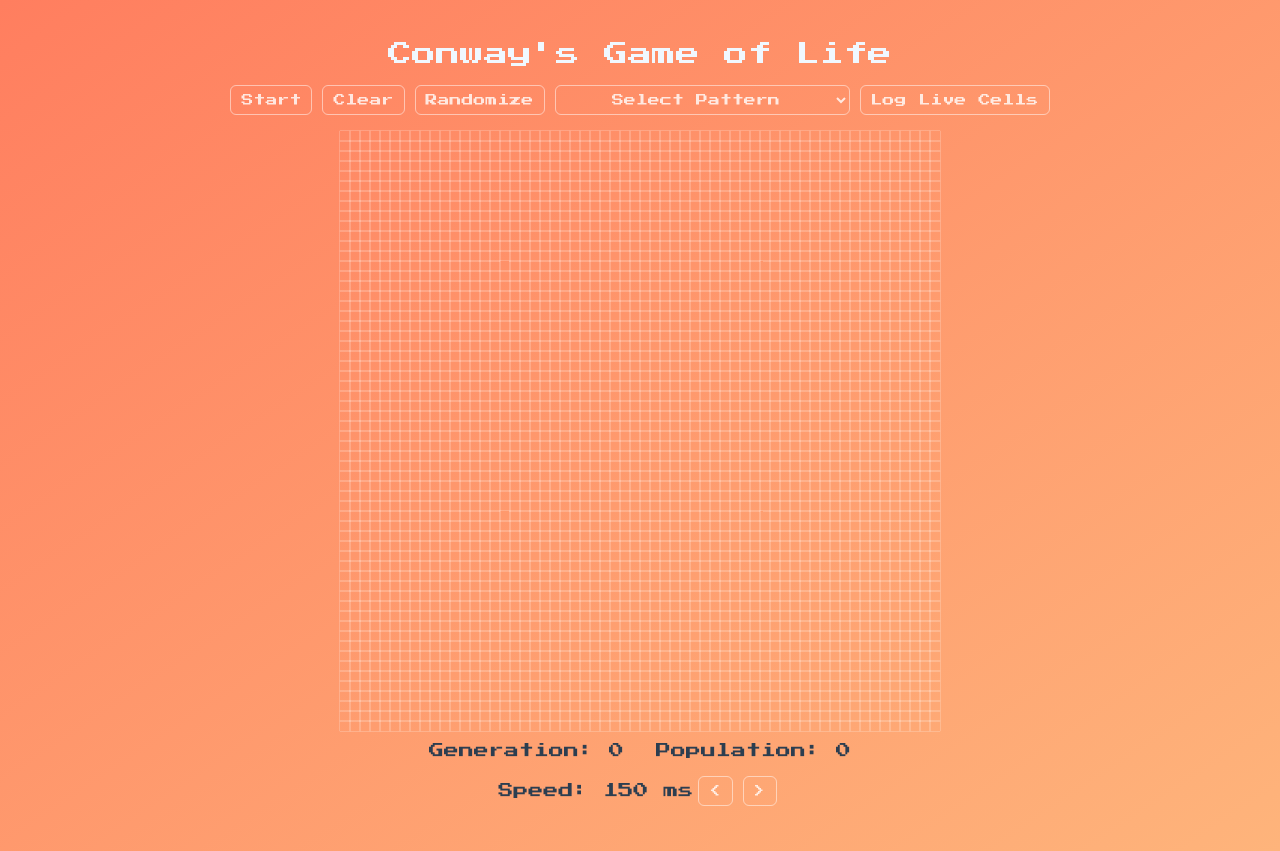
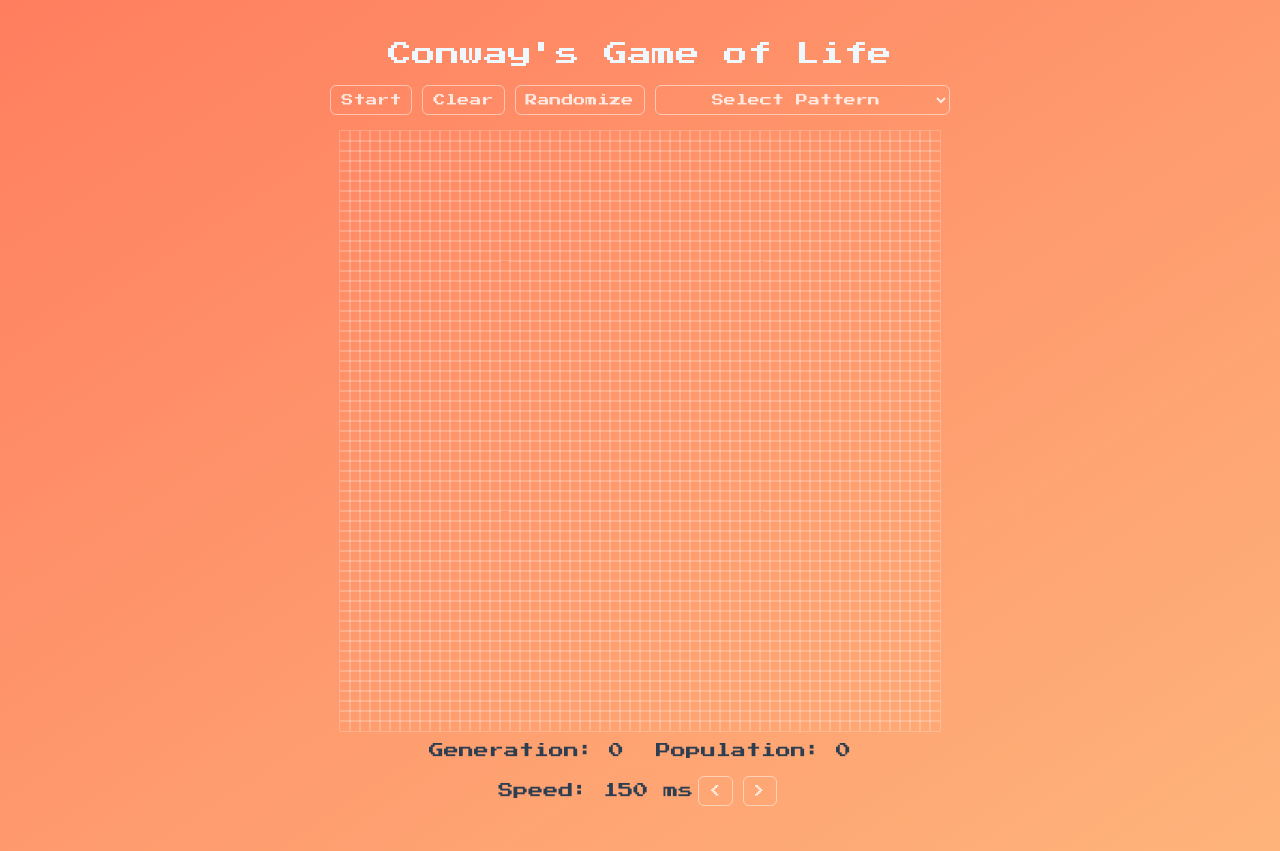
Before and after one commit to samvitjain/game-of-life, a Vue app: page / in a window 1280 px wide. Built offline with nearby package versions, Linux system fonts and the light colour scheme.

Commit message:
Comment helper button

```diff
--- a/src/components/GameOfLife.vue
+++ b/src/components/GameOfLife.vue
@@ -9,7 +9,7 @@
         <option value="">Select Pattern</option>
         <option v-for="pattern in patterns" :key="pattern.name" :value="pattern.name">{{ pattern.name }}</option>
       </select>
-      <button class="btn btn-control" @click="logLiveCells">Log Live Cells</button> <!-- New Button -->
+      <!-- <button class="btn btn-control" @click="logLiveCells">Log Live Cells</button>  -->
     </div>
     <div class="grid-container">
       <div class="grid">
```
